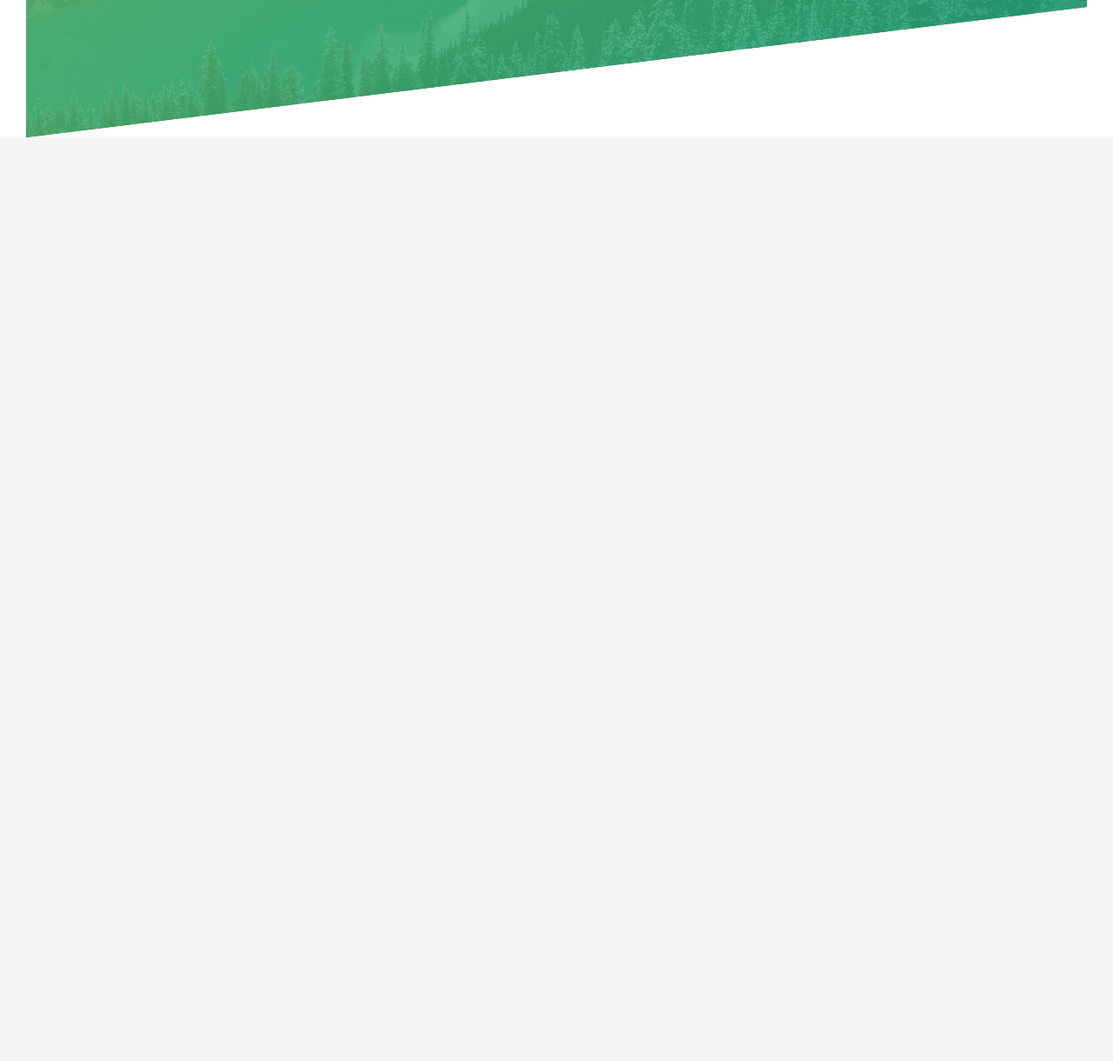
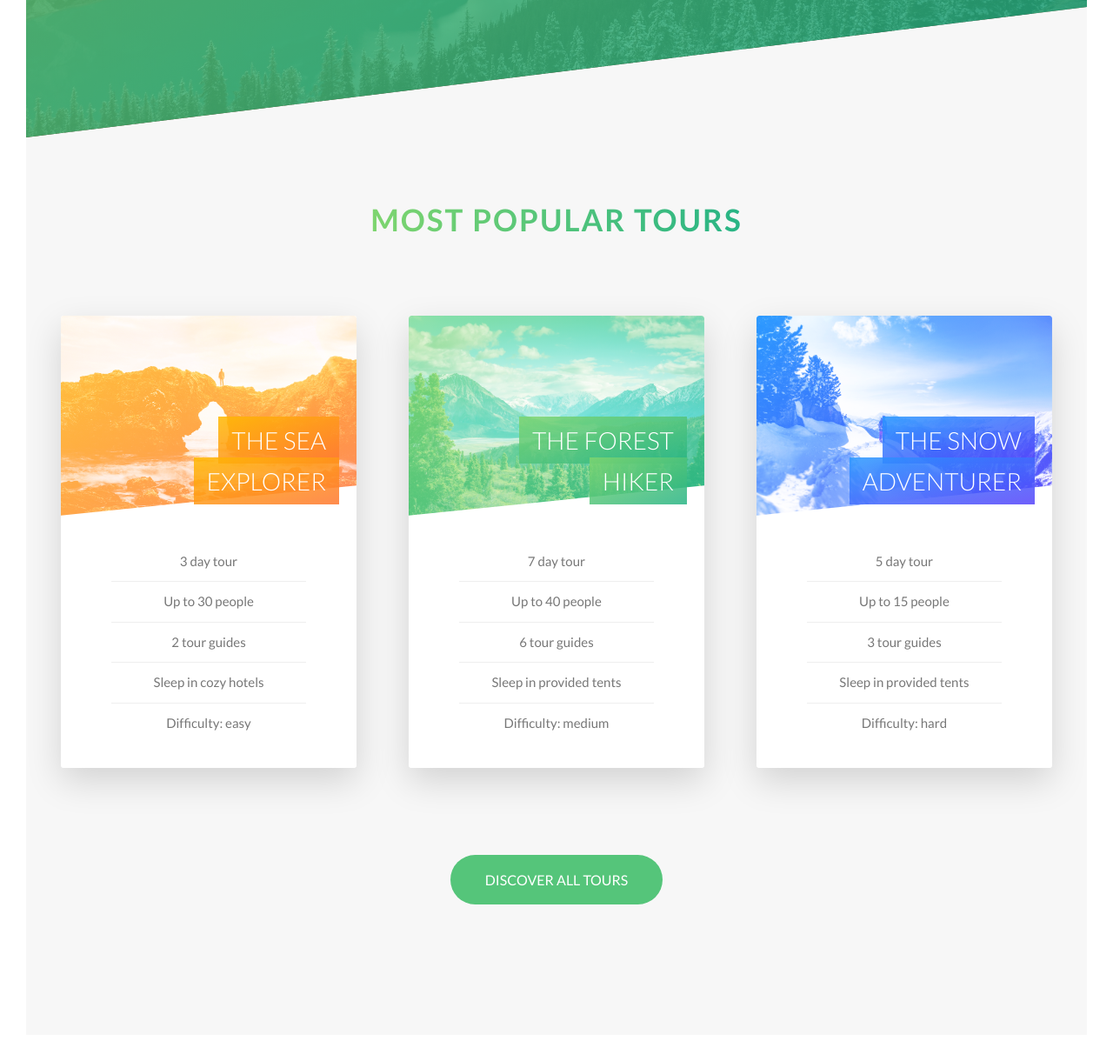
Before and after one commit to sssgordon/natours, a PHP site: page / in a window 1280 px wide. Shown: the part 2092-3312 px from the top of the page at 87% size. Before the commit the page ends 2250 px from the top, so only its background shows below. Run offline with PHP 8.4, Linux system fonts and the light colour scheme.

Commit message:
Style tours section

```diff
--- a/css/style.css
+++ b/css/style.css
@@ -132,6 +132,14 @@ body {
   margin-bottom: 8rem;
 }
 
+.u-margin-top-big {
+  margin-top: 8rem;
+}
+
+.u-margin-top-huge {
+  margin-top: 10rem;
+}
+
 .btn:link, .btn:visited {
   text-transform: uppercase;
   text-decoration: none;
@@ -160,6 +168,13 @@ body {
 }
 .btn--white::after {
   background-color: #fff;
+}
+.btn--green {
+  background-color: #55c57a;
+  color: #fff;
+}
+.btn--green::after {
+  background-color: #55c57a;
 }
 .btn::after {
   content: "";
@@ -199,6 +214,125 @@ body {
 .btn-text:active {
   box-shadow: 0 0.5rem 1rem rgba(0, 0, 0, 0.15);
   transform: translate(0);
+}
+
+.card {
+  perspective: 150rem;
+  -moz-perspective: 150rem;
+  position: relative;
+  height: 52rem;
+}
+.card__side {
+  height: 52rem;
+  transition: all 0.8s ease;
+  position: absolute;
+  top: 0;
+  left: 0;
+  width: 100%;
+  backface-visibility: hidden;
+  border-radius: 3px;
+  overflow: hidden;
+  box-shadow: 0 1.5rem 4rem rgba(0, 0, 0, 0.15);
+}
+.card__side--front {
+  background-color: #fff;
+}
+.card__side--back {
+  transform: rotateY(180deg);
+}
+.card__side--back-1 {
+  background-image: linear-gradient(to right bottom, #ffb900, #ff7730);
+}
+.card__side--back-2 {
+  background-image: linear-gradient(to right bottom, #7ed56f, #28b485);
+}
+.card__side--back-3 {
+  background-image: linear-gradient(to right bottom, #2998ff, #5643fa);
+}
+.card:hover .card__side--front {
+  transform: rotateY(-180deg);
+}
+.card:hover .card__side--back {
+  transform: rotateY(0deg);
+}
+.card__picture {
+  background-size: cover;
+  height: 23rem;
+  background-blend-mode: screen;
+  -webkit-clip-path: polygon(0 0, 100% 0, 100% 85%, 0 100%);
+  clip-path: polygon(0 0, 100% 0, 100% 85%, 0 100%);
+  border-top-left-radius: 3px;
+  border-top-right-radius: 3px;
+}
+.card__picture--1 {
+  background-image: linear-gradient(to right bottom, #ffb900, #ff7730), url(../img/nat-5.jpg);
+}
+.card__picture--2 {
+  background-image: linear-gradient(to right bottom, #7ed56f, #28b485), url(../img/nat-6.jpg);
+}
+.card__picture--3 {
+  background-image: linear-gradient(to right bottom, #2998ff, #5643fa), url(../img/nat-7.jpg);
+}
+.card__heading {
+  font-size: 2.8rem;
+  font-weight: 300;
+  text-transform: uppercase;
+  text-align: right;
+  color: #fff;
+  position: absolute;
+  top: 12rem;
+  right: 2rem;
+  width: 75%;
+}
+.card__heading-span {
+  padding: 1rem 1.5rem;
+  -webkit-box-decoration-break: clone;
+}
+.card__heading-span--1 {
+  background-image: linear-gradient(to right bottom, rgba(255, 185, 0, 0.85), rgba(255, 119, 48, 0.85));
+}
+.card__heading-span--2 {
+  background-image: linear-gradient(to right bottom, rgba(126, 213, 111, 0.85), rgba(40, 180, 133, 0.85));
+}
+.card__heading-span--3 {
+  background-image: linear-gradient(to right bottom, rgba(41, 152, 255, 0.85), rgba(86, 67, 250, 0.85));
+}
+.card__details {
+  padding: 3rem;
+}
+.card__details ul {
+  list-style: none;
+  width: 80%;
+  margin: 0 auto;
+}
+.card__details ul li {
+  text-align: center;
+  font-size: 1.5rem;
+  padding: 1rem;
+}
+.card__details ul li:not(:last-child) {
+  border-bottom: 1px solid #eee;
+}
+.card__cta {
+  position: absolute;
+  top: 50%;
+  left: 50%;
+  transform: translate(-50%, -50%);
+  width: 90%;
+  text-align: center;
+}
+.card__price-box {
+  text-align: center;
+  margin-bottom: 8rem;
+  color: #fff;
+}
+.card__price-only {
+  font-size: 1.4rem;
+  text-transform: uppercase;
+}
+.card__price-value {
+  font-size: 6rem;
+  font-weight: 100;
 }
 
 .composition {
@@ -299,6 +433,7 @@ body {
   background-size: cover;
   background-position: top;
   position: relative;
+  -webkit-clip-path: polygon(0 0, 100% 0, 100% 75vh, 0 100%);
   clip-path: polygon(0 0, 100% 0, 100% 75vh, 0 100%);
 }
 .header__logo-box {
@@ -335,4 +470,10 @@ body {
   transform: skewY(7deg);
 }
 
+.section-tours {
+  background-color: #f7f7f7;
+  padding: 25rem 0 15rem 0;
+  margin-top: -11rem;
+}
+
 /*# sourceMappingURL=style.css.map */
--- a/index.html
+++ b/index.html
@@ -145,6 +145,134 @@
                     </div>
                 </div>
             </section>
+
+            <section class="section-tours">
+                <div class="u-center-text u-margin-bottom-big">
+                    <h2 class="heading-secondary">
+                        Most popular tours
+                    </h2>
+                </div>
+
+                <div class="row">
+                    <div class="col-1-of-3">
+                        <div class="card">
+                            <div class="card__side card__side--front">
+                                <div class="card__picture card__picture--1">
+                                    &nbsp;
+                                </div>
+                                <h4 class="card__heading">
+                                    <span
+                                        class="card__heading-span card__heading-span--1"
+                                        >The Sea Explorer</span
+                                    >
+                                </h4>
+                                <div class="card__details">
+                                    <ul>
+                                        <li>3 day tour</li>
+                                        <li>Up to 30 people</li>
+                                        <li>2 tour guides</li>
+                                        <li>Sleep in cozy hotels</li>
+                                        <li>Difficulty: easy</li>
+                                    </ul>
+                                </div>
+                            </div>
+                            <div
+                                class="card__side card__side--back card__side--back-1"
+                            >
+                                <div class="card__cta">
+                                    <div class="card__price-box">
+                                        <p class="card__price-only">Only</p>
+                                        <p class="card__price-value">$297</p>
+                                    </div>
+                                    <a href="#" class="btn btn--white"
+                                        >Book now!</a
+                                    >
+                                </div>
+                            </div>
+                        </div>
+                    </div>
+
+                    <div class="col-1-of-3">
+                        <div class="card">
+                            <div class="card__side card__side--front">
+                                <div class="card__picture card__picture--2">
+                                    &nbsp;
+                                </div>
+                                <h4 class="card__heading">
+                                    <span
+                                        class="card__heading-span card__heading-span--2"
+                                        >The Forest Hiker</span
+                                    >
+                                </h4>
+                                <div class="card__details">
+                                    <ul>
+                                        <li>7 day tour</li>
+                                        <li>Up to 40 people</li>
+                                        <li>6 tour guides</li>
+                                        <li>Sleep in provided tents</li>
+                                        <li>Difficulty: medium</li>
+                                    </ul>
+                                </div>
+                            </div>
+                            <div
+                                class="card__side card__side--back card__side--back-2"
+                            >
+                                <div class="card__cta">
+                                    <div class="card__price-box">
+                                        <p class="card__price-only">Only</p>
+                                        <p class="card__price-value">$497</p>
+                                    </div>
+                                    <a href="#" class="btn btn--white"
+                                        >Book now!</a
+                                    >
+                                </div>
+                            </div>
+                        </div>
+                    </div>
+
+                    <div class="col-1-of-3">
+                        <div class="card">
+                            <div class="card__side card__side--front">
+                                <div class="card__picture card__picture--3">
+                                    &nbsp;
+                                </div>
+                                <h4 class="card__heading">
+                                    <span
+                                        class="card__heading-span card__heading-span--3"
+                                        >The Snow Adventurer</span
+                                    >
+                                </h4>
+                                <div class="card__details">
+                                    <ul>
+                                        <li>5 day tour</li>
+                                        <li>Up to 15 people</li>
+                                        <li>3 tour guides</li>
+                                        <li>Sleep in provided tents</li>
+                                        <li>Difficulty: hard</li>
+                                    </ul>
+                                </div>
+                            </div>
+                            <div
+                                class="card__side card__side--back card__side--back-3"
+                            >
+                                <div class="card__cta">
+                                    <div class="card__price-box">
+                                        <p class="card__price-only">Only</p>
+                                        <p class="card__price-value">$897</p>
+                                    </div>
+                                    <a href="#" class="btn btn--white"
+                                        >Book now!</a
+                                    >
+                                </div>
+                            </div>
+                        </div>
+                    </div>
+                </div>
+
+                <div class="u-center-text u-margin-top-huge">
+                    <a href="#" class="btn btn--green">Discover all tours</a>
+                </div>
+            </section>
         </main>
 
         <!-- <section class="grid-test">
--- a/sass/abstracts/_variables.scss
+++ b/sass/abstracts/_variables.scss
@@ -3,11 +3,17 @@ $color-primary: #55c57a;
 $color-primary-light: #7ed56f;
 $color-primary-dark: #28b485;
 
-$color-grey-light-1: #f7f7f7;
+$color-secondary-light: #ffb900;
+$color-secondary-dark: #ff7730;
 
-$color-grey-dark: #777;
+$color-tertiary-light: #2998ff;
+$color-tertiary-dark: #5643fa;
+
 $color-white: #fff;
 $color-black: #000;
+$color-grey-light-1: #f7f7f7;
+$color-grey-light-2: #eee;
+$color-grey-dark: #777;
 
 // FONT
 $default-font-size: 1.6rem;
--- a/sass/base/_utilities.scss
+++ b/sass/base/_utilities.scss
@@ -13,3 +13,11 @@
 .u-margin-bottom-big {
     margin-bottom: 8rem;
 }
+
+.u-margin-top-big {
+    margin-top: 8rem;
+}
+
+.u-margin-top-huge {
+    margin-top: 10rem;
+}
--- a/sass/components/_button.scss
+++ b/sass/components/_button.scss
@@ -34,6 +34,15 @@
 
         &::after {
             background-color: variables.$color-white;
+        }
+    }
+
+    &--green {
+        background-color: variables.$color-primary;
+        color: variables.$color-white;
+
+        &::after {
+            background-color: variables.$color-primary;
         }
     }
 
--- /dev/null
+++ b/sass/components/_card.scss
@@ -0,0 +1,194 @@
+@use "../abstracts/variables";
+
+.card {
+    // FUNCTIONALITY
+    perspective: 150rem; // this only works on the child element, so we need a new div .card__side
+    -moz-perspective: 150rem; // firefox
+    position: relative;
+    height: 52rem; // add height for perspective; needs to be the same as child height
+
+    &__side {
+        height: 52rem;
+        transition: all 0.8s ease;
+        position: absolute; // takes cards out of the natural flow, loses perspective; solution: parent needs same height
+        top: 0;
+        left: 0;
+        width: 100%;
+        backface-visibility: hidden; // hides the back-part of element (we don't see inverted text)
+        border-radius: 3px;
+        overflow: hidden; // so that the image doesn't cover the border-radius
+        box-shadow: 0 1.5rem 4rem rgba(variables.$color-black, 0.15);
+
+        &--front {
+            background-color: variables.$color-white;
+        }
+
+        &--back {
+            transform: rotateY(180deg);
+            // control rotation direction
+            // back side is already flipped before hover
+
+            &-1 {
+                background-image: linear-gradient(
+                    to right bottom,
+                    variables.$color-secondary-light,
+                    variables.$color-secondary-dark
+                );
+            }
+
+            &-2 {
+                background-image: linear-gradient(
+                    to right bottom,
+                    variables.$color-primary-light,
+                    variables.$color-primary-dark
+                );
+            }
+
+            &-3 {
+                background-image: linear-gradient(
+                    to right bottom,
+                    variables.$color-tertiary-light,
+                    variables.$color-tertiary-dark
+                );
+            }
+        }
+    }
+
+    &:hover &__side--front {
+        // when we hover over card, the card__side--front transforms
+        transform: rotateY(-180deg);
+        // control rotation direction
+    }
+
+    &:hover &__side--back {
+        // when we hover over card, the card__side--back transforms
+        transform: rotateY(0deg); // from 180deg back to 0deg
+    }
+
+    //FRONT SIDE STYLING
+    &__picture {
+        background-size: cover;
+        height: 23rem;
+        background-blend-mode: screen; // only on chrome, safari, and firefox
+        -webkit-clip-path: polygon(0 0, 100% 0, 100% 85%, 0 100%);
+        clip-path: polygon(0 0, 100% 0, 100% 85%, 0 100%);
+        border-top-left-radius: 3px;
+        border-top-right-radius: 3px; // these are set because the clip-path takes away the overflow: hidden causing hard edges
+
+        &--1 {
+            background-image: linear-gradient(
+                    to right bottom,
+                    variables.$color-secondary-light,
+                    variables.$color-secondary-dark
+                ),
+                url(../img/nat-5.jpg);
+        }
+
+        &--2 {
+            background-image: linear-gradient(
+                    to right bottom,
+                    variables.$color-primary-light,
+                    variables.$color-primary-dark
+                ),
+                url(../img/nat-6.jpg);
+        }
+
+        &--3 {
+            background-image: linear-gradient(
+                    to right bottom,
+                    variables.$color-tertiary-light,
+                    variables.$color-tertiary-dark
+                ),
+                url(../img/nat-7.jpg);
+        }
+    }
+
+    &__heading {
+        font-size: 2.8rem;
+        font-weight: 300;
+        text-transform: uppercase;
+        text-align: right;
+        color: variables.$color-white;
+
+        position: absolute;
+        top: 12rem;
+        right: 2rem;
+
+        width: 75%;
+    }
+
+    &__heading-span {
+        padding: 1rem 1.5rem;
+        -webkit-box-decoration-break: clone; // this treats each of the separated lines as its own element having its own properties (padding), otherwise the padding is strange
+
+        &--1 {
+            background-image: linear-gradient(
+                to right bottom,
+                rgba(variables.$color-secondary-light, 0.85),
+                rgba(variables.$color-secondary-dark, 0.85)
+            );
+        }
+
+        &--2 {
+            background-image: linear-gradient(
+                to right bottom,
+                rgba(variables.$color-primary-light, 0.85),
+                rgba(variables.$color-primary-dark, 0.85)
+            );
+        }
+
+        &--3 {
+            background-image: linear-gradient(
+                to right bottom,
+                rgba(variables.$color-tertiary-light, 0.85),
+                rgba(variables.$color-tertiary-dark, 0.85)
+            );
+        }
+    }
+
+    &__details {
+        padding: 3rem;
+
+        ul {
+            list-style: none;
+            width: 80%;
+            margin: 0 auto;
+
+            li {
+                text-align: center;
+                font-size: 1.5rem;
+                padding: 1rem;
+
+                &:not(:last-child) {
+                    border-bottom: 1px solid variables.$color-grey-light-2;
+                }
+            }
+        }
+    }
+
+    // BACK SIDE STYLING
+    &__cta {
+        position: absolute;
+        top: 50%;
+        left: 50%;
+        transform: translate(-50%, -50%);
+        width: 90%;
+        text-align: center;
+    }
+
+    &__price-box {
+        text-align: center;
+        margin-bottom: 8rem;
+        color: variables.$color-white;
+    }
+
+    &__price-only {
+        font-size: 1.4rem;
+        text-transform: uppercase;
+    }
+
+    &__price-value {
+        font-size: 6rem;
+        font-weight: 100;
+    }
+}
--- a/sass/layout/_header.scss
+++ b/sass/layout/_header.scss
@@ -12,6 +12,7 @@
     background-position: top;
     position: relative;
 
+    -webkit-clip-path: polygon(0 0, 100% 0, 100% 75vh, 0 100%);
     clip-path: polygon(0 0, 100% 0, 100% 75vh, 0 100%);
 
     &__logo-box {
--- a/sass/main.scss
+++ b/sass/main.scss
@@ -8,6 +8,7 @@
 @use "base/utilities";
 
 @use "components/button";
+@use "components/card";
 @use "components/composition";
 @use "components/feature-box";
 
--- a/sass/pages/_home.scss
+++ b/sass/pages/_home.scss
@@ -27,3 +27,9 @@
         transform: skewY(7deg); // unskew the content
     }
 }
+
+.section-tours {
+    background-color: variables.$color-grey-light-1;
+    padding: 25rem 0 15rem 0;
+    margin-top: -11rem;
+}
```
Also changed, not shown: 1 other file. Lines whose indentation alone changed are shown as unchanged.
